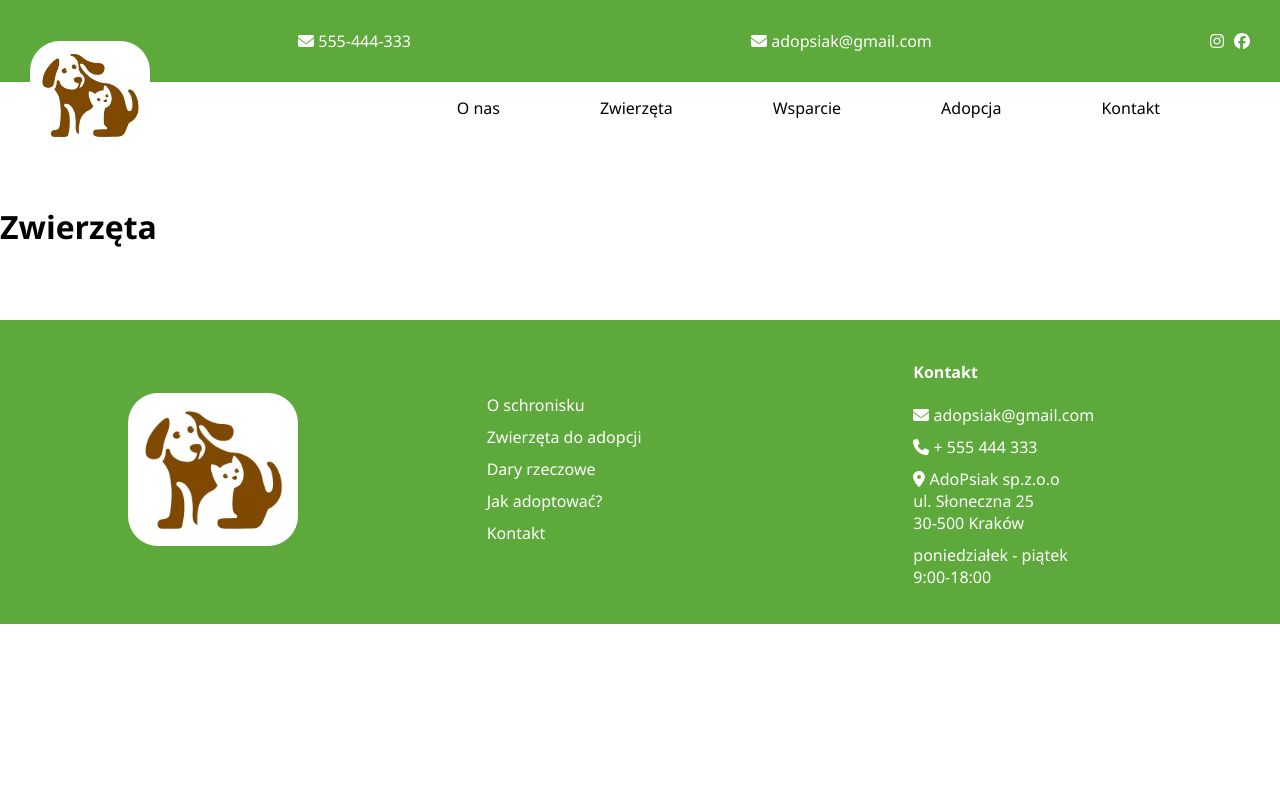
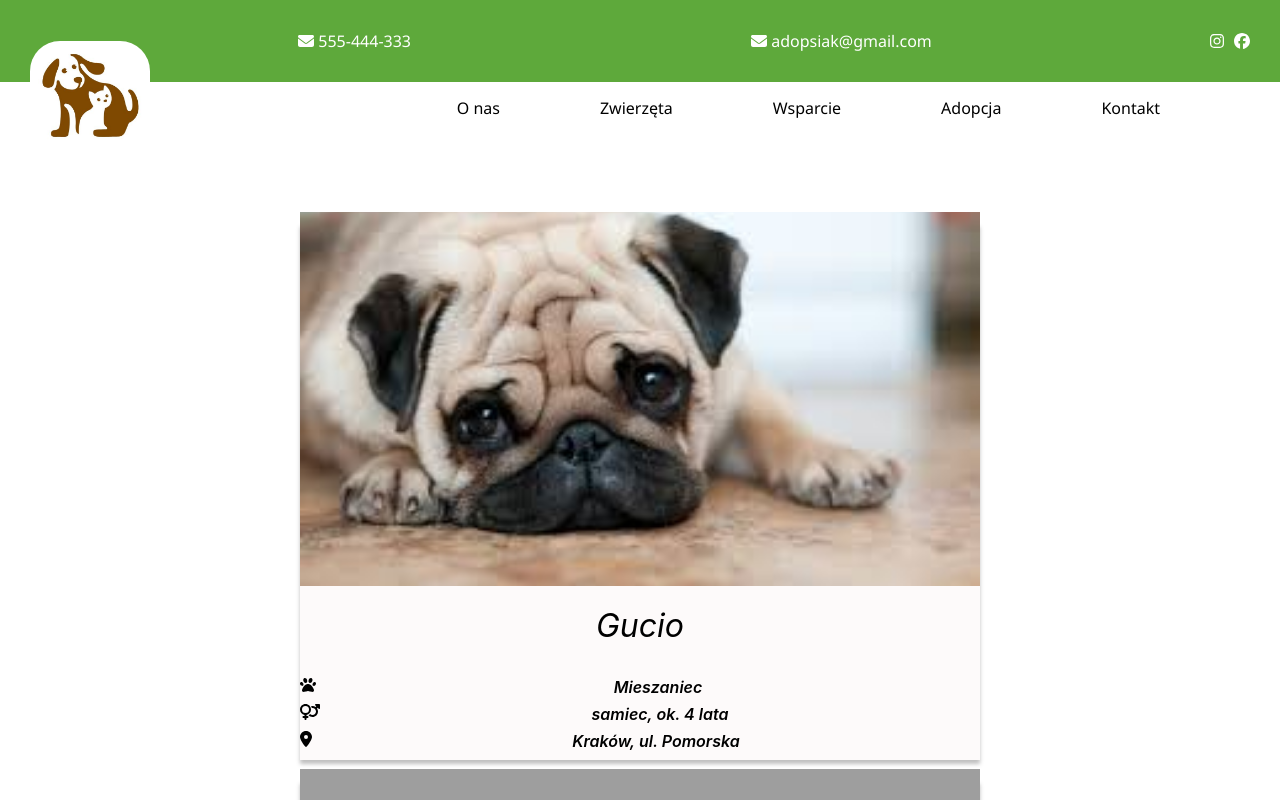
Before and after one commit to Nikaszka/adopsiak, a Vue app: page /Animals in a window 1280 px wide. Shown: the top 800 px of the page. Built offline with nearby package versions, Linux system fonts and the light colour scheme; grey boxes are pictures that could not be loaded.

Commit message:
zakładka Zwierzęta

```diff
--- a/src/components/PageHeader.vue
+++ b/src/components/PageHeader.vue
@@ -60,7 +60,7 @@ header {
 
 @media screen and (max-width: 991px) {
   header {
-    font-size: 10px;
+    font-size: 13px;
 }
   .header-info {
     margin-left: 14vh;
--- a/src/views/Animals.vue
+++ b/src/views/Animals.vue
@@ -1,3 +1,223 @@
 <template>
-    <h1>Zwierzęta</h1>
+    <div class="animal-adoption">
+    <div class="animal-grid">
+      <div v-for="(animal, index) in displayedAnimals" :key="index" class="animal-column">
+        <router-link to="/animals" class="router-link-active">
+          <div class="animal-card">
+            <img :src="animal.image" :alt="animal.name" class="animal-image" />
+            <h3 class="animal-name">{{ animal.name }}</h3>
+            <div class="animal-breed">
+              <font-awesome-icon icon="paw" />
+              <span class="breed-name">{{ animal.breed }}</span>
+            </div>
+            <div class="animal-gender">
+              <font-awesome-icon icon="venus-mars" />
+              <span class="gender-age">{{ animal.gender }}, {{ animal.age }}</span>
+            </div>
+            <div class="animal-location">
+              <font-awesome-icon icon="location-dot" />
+              <span class="location-address">{{ animal.location }}</span>
+            </div>
+          </div>
+        </router-link>
+      </div>
+    </div>
+    <!-- <router-link to="/animals" class="more-animals-btn">Więcej zwierzaków</router-link> -->
+    <button @click="showMoreAnimals" v-if="!allAnimalsDisplayed && displayedAnimals.length < animals.length"  class="more-animals-btn" >Więcej zwierząt</button>
+  </div>
 </template>
+
+<script>
+export default {
+  data() {
+    return {
+      animals: [
+        { name: "Gucio", breed: "Mieszaniec", gender: "samiec", age: "ok. 4 lata", location: "Kraków, ul. Pomorska", image: "/pies1.jpg" },
+        { name: "Aldona", breed: "Kot syjamski", gender: "samica", age: "5 lat", location: "Balice", image: "/kot_syjamski.png" },
+        { name: "Morał", breed: "Mieszaniec", gender: "samiec", age: "ok. 2 lata", location: "Kraków, Czyżyny", image: "/pies3.jpg" },
+        { name: "Śnieżka", breed: "Labrador", gender: "samica", age: "1 rok", location: "Bibice", image: "/labrador.jpg" },
+        { name: "Gucio", breed: "Mieszaniec", gender: "samiec", age: "ok. 4 lata", location: "Kraków, ul. Pomorska", image: "/pies1.jpg" },
+        { name: "Aldona", breed: "Kot syjamski", gender: "samica", age: "5 lat", location: "Balice", image: "/kot_syjamski.png" },
+        { name: "Morał", breed: "Mieszaniec", gender: "samiec", age: "ok. 2 lata", location: "Kraków, Czyżyny", image: "/pies3.jpg" },
+        { name: "Śnieżka", breed: "Labrador", gender: "samica", age: "1 rok", location: "Bibice", image: "/labrador.jpg" },
+        { name: "Lila", breed: "Mieszaniec", gender: "samiec", age: "ok. 4 lata", location: "Kraków, ul. Pomorska", image: "/pies1.jpg" },
+        { name: "Aldona", breed: "Kot syjamski", gender: "samica", age: "5 lat", location: "Balice", image: "/kot_syjamski.png" },
+        { name: "Morał", breed: "Mieszaniec", gender: "samiec", age: "ok. 2 lata", location: "Kraków, Czyżyny", image: "/pies3.jpg" },
+        { name: "Śnieżka", breed: "Labrador", gender: "samica", age: "1 rok", location: "Bibice", image: "/labrador.jpg" },
+        { name: "Gucio", breed: "Mieszaniec", gender: "samiec", age: "ok. 4 lata", location: "Kraków, ul. Pomorska", image: "/pies1.jpg" },
+        { name: "Aldona", breed: "Kot syjamski", gender: "samica", age: "5 lat", location: "Balice", image: "/kot_syjamski.png" },
+        { name: "Morał", breed: "Mieszaniec", gender: "samiec", age: "ok. 2 lata", location: "Kraków, Czyżyny", image: "/pies3.jpg" },
+        { name: "Azor", breed: "Labrador", gender: "samica", age: "1 rok", location: "Bibice", image: "/labrador.jpg" },
+        { name: "Azor", breed: "Labrador", gender: "samica", age: "1 rok", location: "Bibice", image: "/labrador.jpg" }
+
+      ],
+      displayedAnimals: [],
+      animalsPerPage: 8,
+      startIndex: 0,
+      allAnimalsDisplayed: false
+    };
+  },
+  created() {
+    this.updateDisplayedAnimals();
+  },
+  methods: {
+    updateDisplayedAnimals() {
+        this.displayedAnimals = this.animals.slice(0, this.startIndex + this.animalsPerPage);
+    },
+    showMoreAnimals() {
+      this.startIndex += this.animalsPerPage;
+      this.updateDisplayedAnimals();
+
+      if ((this.startIndex + this.animalsPerPage) >= this.animals.length) {
+        this.allAnimalsDisplayed = true;
+      }
+    }
+  }
+};
+</script>
+
+<style scoped>
+.router-link-active {
+  text-decoration: none;
+}
+
+.animal-adoption {
+  display: flex;
+  flex-direction: column;
+  margin-left: 300px;
+  margin-right: 300px;
+}
+
+.animal-grid {
+  margin-top: 39px;
+  width: 100%;
+  display: flex;
+  gap: 20px;
+  flex-wrap: wrap;
+}
+
+@media (max-width: 991px) {
+  .animal-grid {
+    max-width: 100%;
+    flex-direction: column;
+    align-items: stretch;
+    margin-left: 0px;
+    margin-right: 0px;
+    gap: 0;
+  }
+  .animal-adoption {
+    margin-left: 0px;
+    margin-right: 0px;
+  }
+}
+
+.animal-column {
+  display: flex;
+  flex-direction: column;
+  line-height: normal;
+  width: 23%;
+  margin-left: 0px;
+  margin-right: 0px;
+}
+
+@media (max-width: 1500px) {
+  .animal-column {
+    width: 100%;
+  }
+}
+
+.animal-card {
+  box-shadow: 0 4px 4px rgba(0, 0, 0, 0.25);
+  background-color: #fdfafa;
+  display: flex;
+  width: 100%;
+  flex-grow: 1;
+  padding-bottom: 9px;
+  flex-direction: column;
+  font-size: 16px;
+  color: #000;
+  font-weight: 600;
+  text-align: center;
+  margin: 0 auto;
+}
+@media (max-width: 991px) {
+  .animal-card {
+    margin-top: 40px;
+    width: 70%;
+  }
+}
+
+.animal-image {
+  aspect-ratio: 1.82;
+  object-fit: cover;
+  object-position: center;
+  width: 100%;
+  z-index: 10;
+  margin-top: -11px;
+}
+
+.animal-name {
+  margin-top: 20px;
+  font: italic 32px Inter, sans-serif;
+}
+
+.animal-breed,
+.animal-gender,
+.animal-location {
+  display: flex;
+  gap: 20px;
+  white-space: nowrap;
+}
+
+@media (max-width: 1500px) {
+
+  .animal-breed,
+  .animal-gender,
+  .animal-location {
+    white-space: initial;
+  }
+}
+
+.breed-icon,
+.gender-icon,
+.location-icon {
+  aspect-ratio: 1.03;
+  object-fit: contain;
+  object-position: center;
+  width: 37px;
+}
+
+.breed-name,
+.gender-age,
+.location-address {
+  font-family: Inter, sans-serif;
+  font-style: italic;
+  flex-grow: 1;
+  flex-basis: auto;
+  margin: auto 0;
+}
+
+.animal-gender,
+.animal-location {
+  margin-top: 7px;
+}
+
+.location-icon {
+  aspect-ratio: 0.97;
+  width: 36px;
+}
+
+.more-animals-btn {
+  border-radius: 50%;
+  background-color: #7fc160;
+  align-self: center;
+  margin-top: 40px;
+  color: #fff;
+  text-align: center;
+  padding: 17px 28px 10px;
+  font: italic 600 32px Inter, sans-serif;
+  border: none;
+  cursor: pointer;
+  text-decoration: none;
+}
+</style>
--- a/src/views/Home.vue
+++ b/src/views/Home.vue
@@ -162,7 +162,7 @@ export default {
 @media (max-width: 991px) {
   .animal-card {
     margin-top: 40px;
-
+    width: 70%;
   }
 }
 
@@ -288,6 +288,7 @@ export default {
     align-items: center;
     border-radius: 10px;
     padding-bottom: 15px;
+    text-align: center;
 }
 
 .percent-tax-rate-images {
@@ -320,11 +321,12 @@ export default {
 
 @media (max-width: 1200px) {
   .percent-tax-rate-box {
-    margin-left: 0px;
-    margin-right: 0px;
+    margin-left: auto;
+    margin-right: auto;
+    width: 70%;
 }
   .percent-tax-rate-images img {
-      width: 100px;
+      width: 120px;
       padding: 5px;
       margin-left: 5px;
   }
@@ -332,20 +334,24 @@ export default {
   .percent-tax-rate-title {
     text-align: center;
     padding: 20px;
-    font-size: 15px;
-}
-.percent-tax-rate-images {
-  justify-content: center;
+    font-size: 20px;
+  }
+  .percent-tax-rate-images {
+    justify-content: center;
   }
 
   .KRS-info {
     background-color: rgb(130, 78, 78);
     color: white;
     text-align: center;
-    font-size: 15px;
+    font-size: 20px;
     border-radius: 10px;
     margin-left: 70px;
     margin-right: 70px;
 }
 }
+@media (max-width: 1200px) {
+  .percent-tax-rate-images img {
+      width: 90px;
+  }}
 </style>
```
